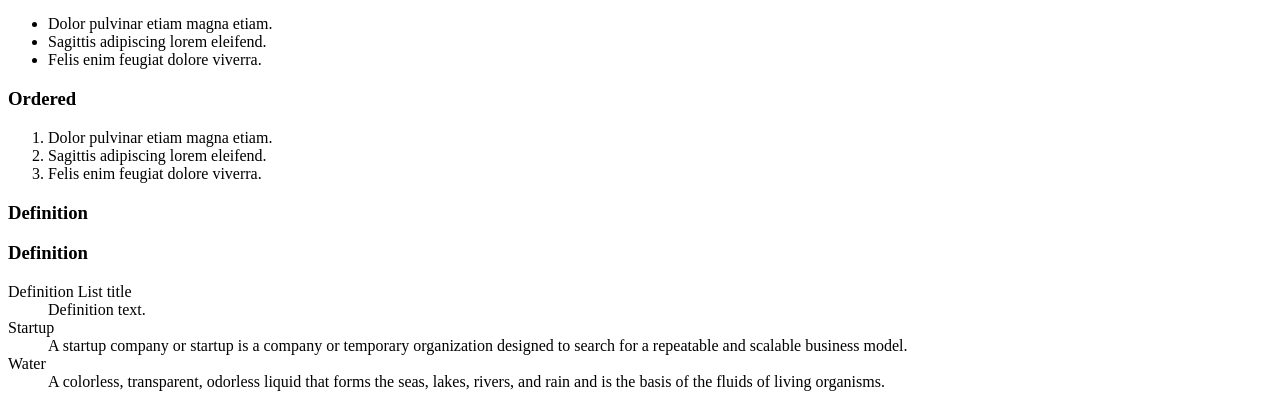
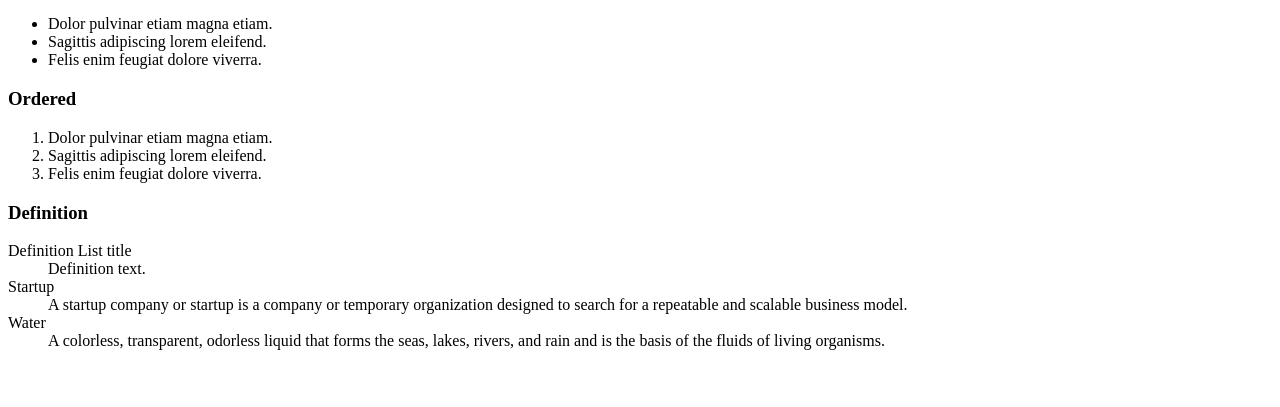
Before and after one commit to lancewburklin/holbertonschool-web_front_end, a plain HTML site: page 0x00-html_advanced/26-styleguide.html in a window 1280 px wide. Shown: the part 578-985 px from the top of the page. After the commit the page ends 944 px from the top, so only its background shows below. Drawn offline with Linux system fonts and the light colour scheme.

Commit message:
Removed extra h3

```diff
--- a/0x00-html_advanced/26-styleguide.html
+++ b/0x00-html_advanced/26-styleguide.html
@@ -51,7 +51,6 @@
 				</ol>
 				<h3>Definition</h3>
 				<dl>
-					<h3>Definition</h3>
 					<dt>Definition List title</dt>
 					<dd>Definition text.</dd>
 					<dt>Startup</dt>
```
